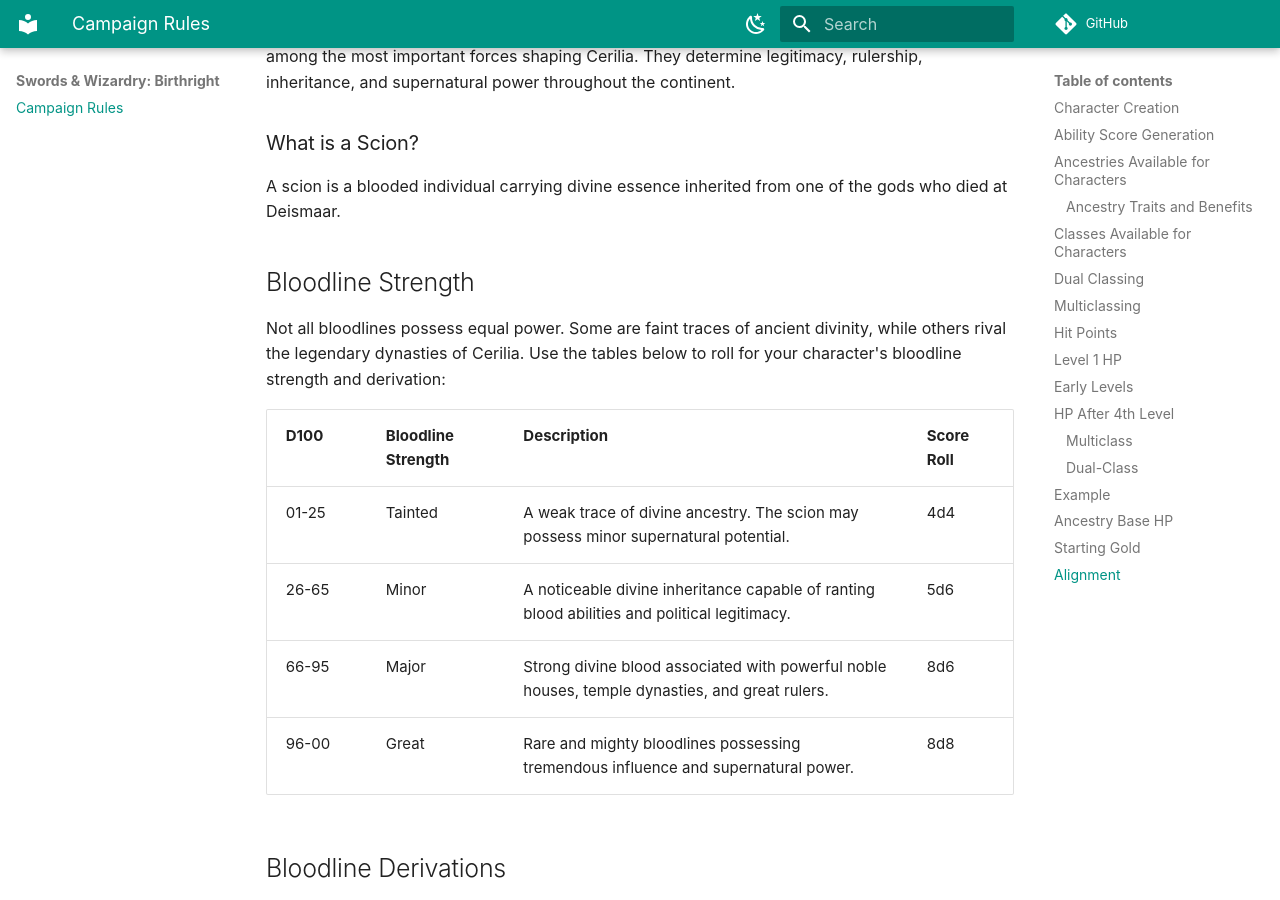
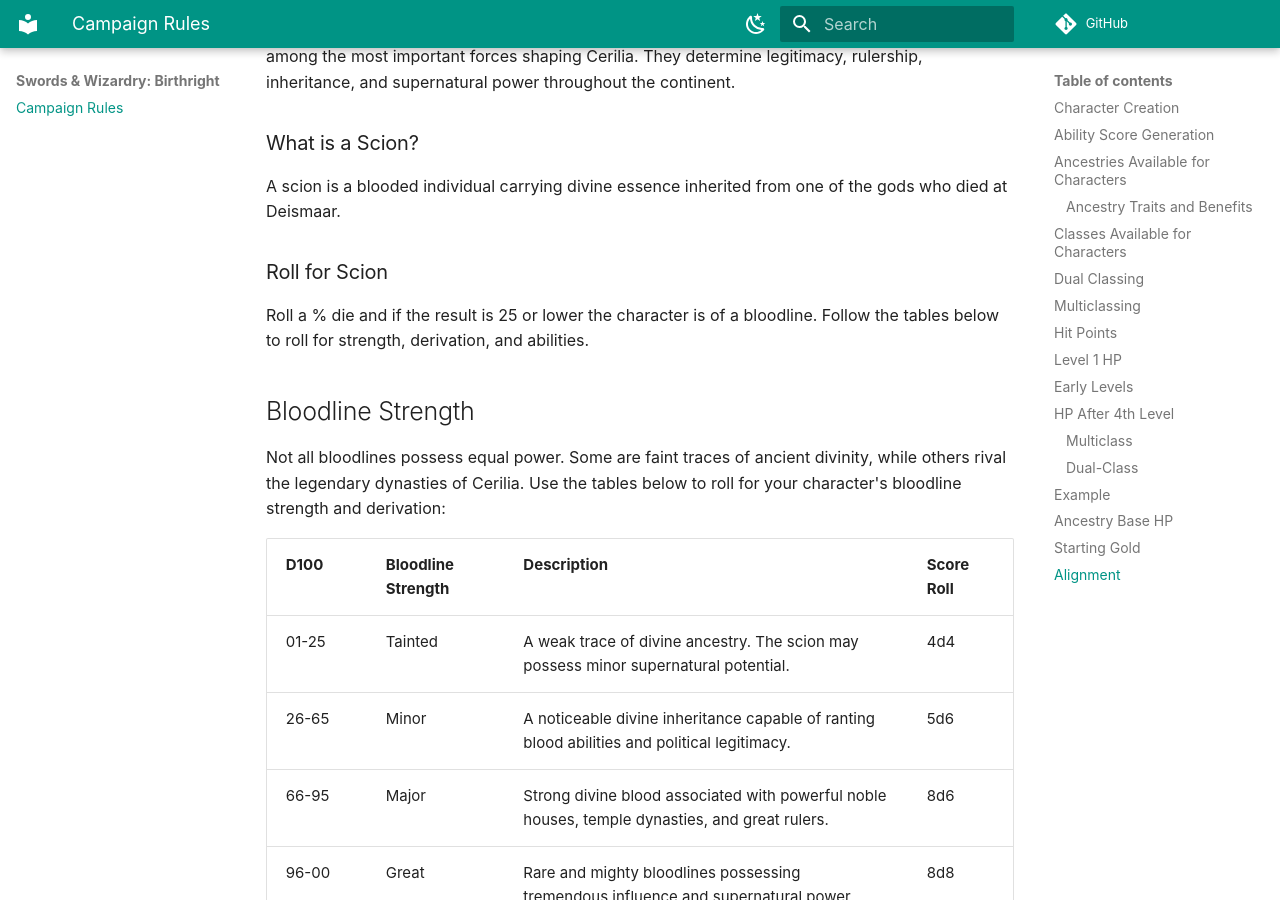
Before and after one commit to bagfullofdice/Rules, an MkDocs documentation site: the page built from docs/index.md, in a window 1280 px wide and 900 px high, scrolled down 9419 px. Built offline with MkDocs 1.6.1 and Material for MkDocs 9.7.7, drawn with Linux system fonts in a browser that asks for light colours; comment, search, counter and statistics services are not loaded.

Commit message:
Update index.md

```diff
--- a/docs/index.md
+++ b/docs/index.md
@@ -253,6 +253,8 @@ Those touched by this power became the first blooded scions. Their descendants i
 Bloodlines are among the most important forces shaping Cerilia. They determine legitimacy, rulership, inheritance, and supernatural power throughout the continent.
 ### What is a Scion?
 A scion is a blooded individual carrying divine essence inherited from one of the gods who died at Deismaar.
+### Roll for Scion
+Roll a % die and if the result is 25 or lower the character is of a bloodline. Follow the tables below to roll for strength, derivation, and abilities.
 ## Bloodline Strength
 Not all bloodlines possess equal power. Some are faint traces of ancient divinity, while others rival the legendary dynasties of Cerilia. Use the tables below to roll for your character's bloodline strength and derivation:
 
```
